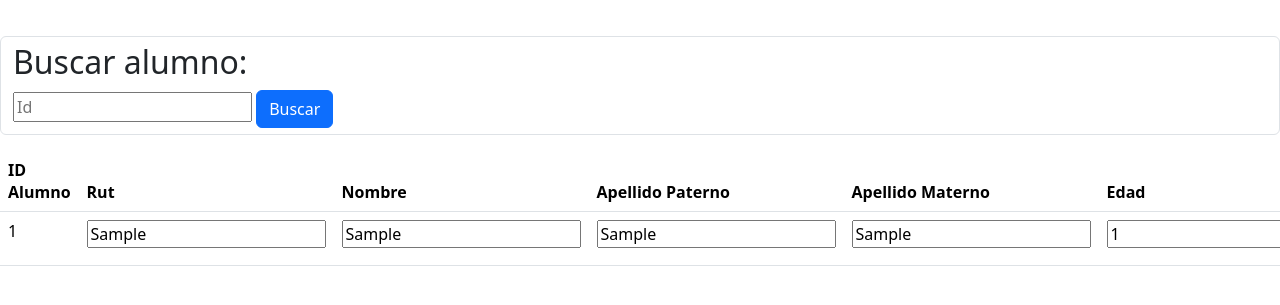
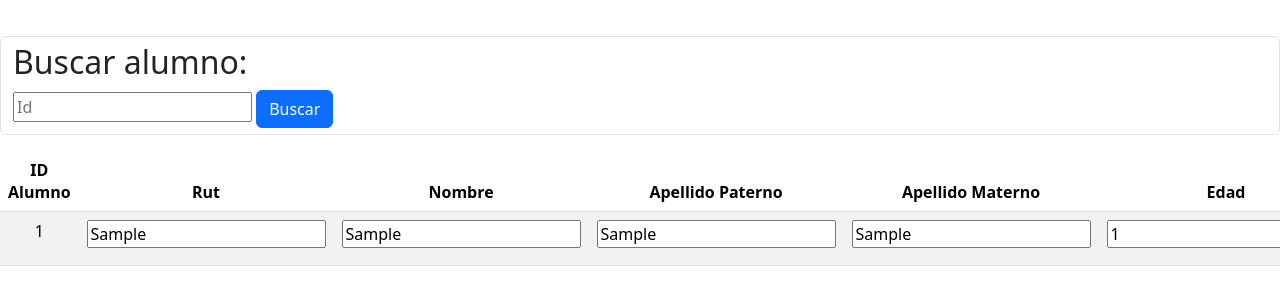
Before and after one commit to kvrodriguezg/pruebaAtento, a PHP site: page / in a window 1280 px wide; the page is wider, and only the part inside the window is pictured. Shown: the part 188-493 px from the top of that part. Run offline with PHP 8.4, Linux system fonts and the light colour scheme; tables that the repository leaves empty hold one stand-in row (values such as "Sample post").

Commit message:
estilo de tabla

```diff
--- a/index.php
+++ b/index.php
@@ -26,7 +26,7 @@
         <input type="submit" class="btn btn-primary" value="Buscar">
     </div>
 </form>
-<table class="table">
+<table class="table table-striped text-center">
     <thead>
         <tr>
             <th>ID Alumno</th>
```
